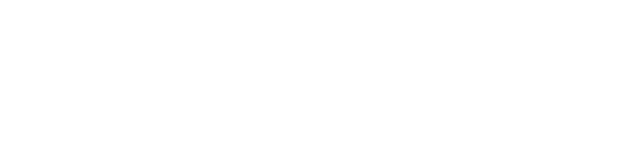
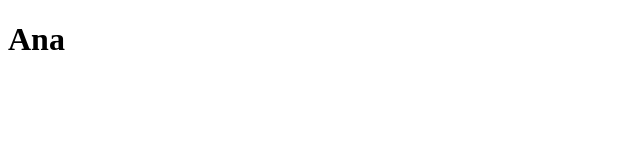
Before and after one commit to GabrielaLacueva/gabriela, a plain HTML site: page index.html in a window 1280 px wide. Shown: the full height of the page, 0-640 px from the left. Drawn offline with Linux system fonts and the light colour scheme.

Commit message:
primer-cambio-ana

```diff
--- a/index.html
+++ b/index.html
@@ -6,6 +6,6 @@
     <title>Documento de gabriela</title>
 </head>
 <body>
-
+    <h1>Ana</h1>
 </body>
 </html>
```
